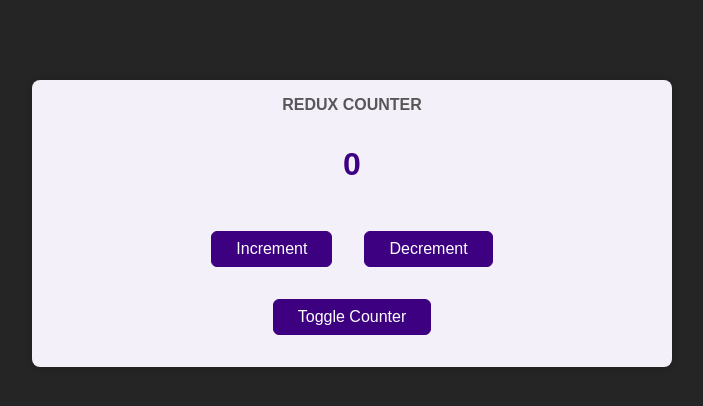
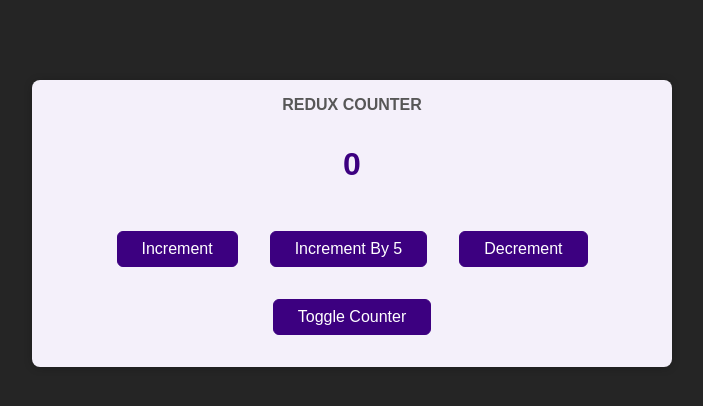
Before and after one commit to MEBARKI16/mini-project-of-using-Redux--with-react, a React (Create React App) app: page / in a window 1280 px wide. Shown: the top 406 px of the page, without its empty margins (288-991 px from the left). Built offline with nearby package versions, Linux system fonts and the light colour scheme.

Commit message:
Attaching Payloads to Actions

```diff
--- a/src/components/Counter.js
+++ b/src/components/Counter.js
@@ -10,12 +10,16 @@ const increment = () => {
 const decrement = () => {
   dispatch({type : 'decrement'});
 }
+const increment5 = () => {
+  dispatch({type : 'increase', number : 5})
+}
   return (
     <main className={classes.counter}>
       <h1>Redux Counter</h1>
       <div className={classes.value}>{counter}</div>
       <div>
         <button onClick={increment}>Increment</button>
+        <button onClick={increment5}>Increment By 5</button>
         <button onClick={decrement}>Decrement</button>
       </div>
       <button onClick={toggleCounterHandler}>Toggle Counter</button>
--- a/src/store/index.js
+++ b/src/store/index.js
@@ -2,7 +2,12 @@ const redux = require('redux');
 
 
 const counterReducer = (state = {counter : 0},action) => {
-
+if(action.type === 'increase')
+{
+    return ({
+        counter : state.counter + action.number,
+    })
+}
 
 if(action.type === 'increment')
 {
```
